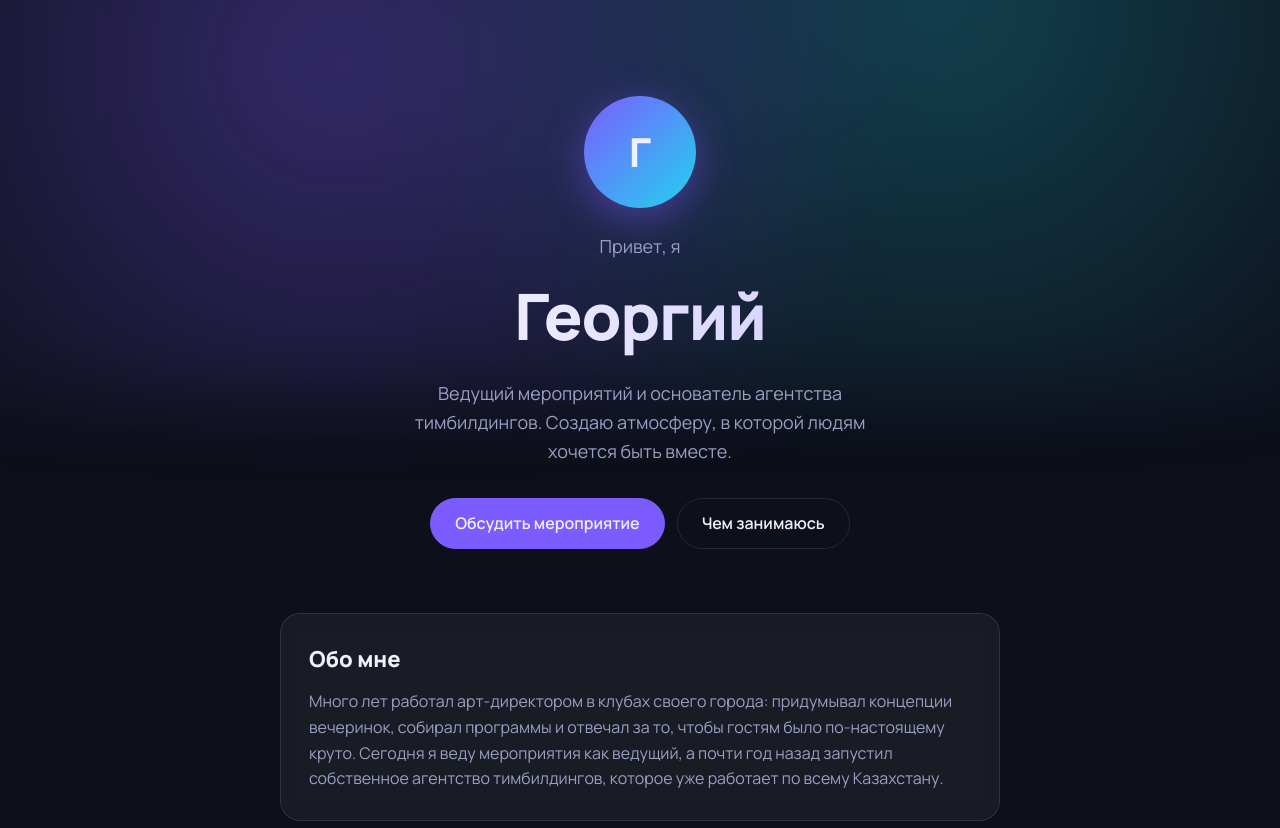
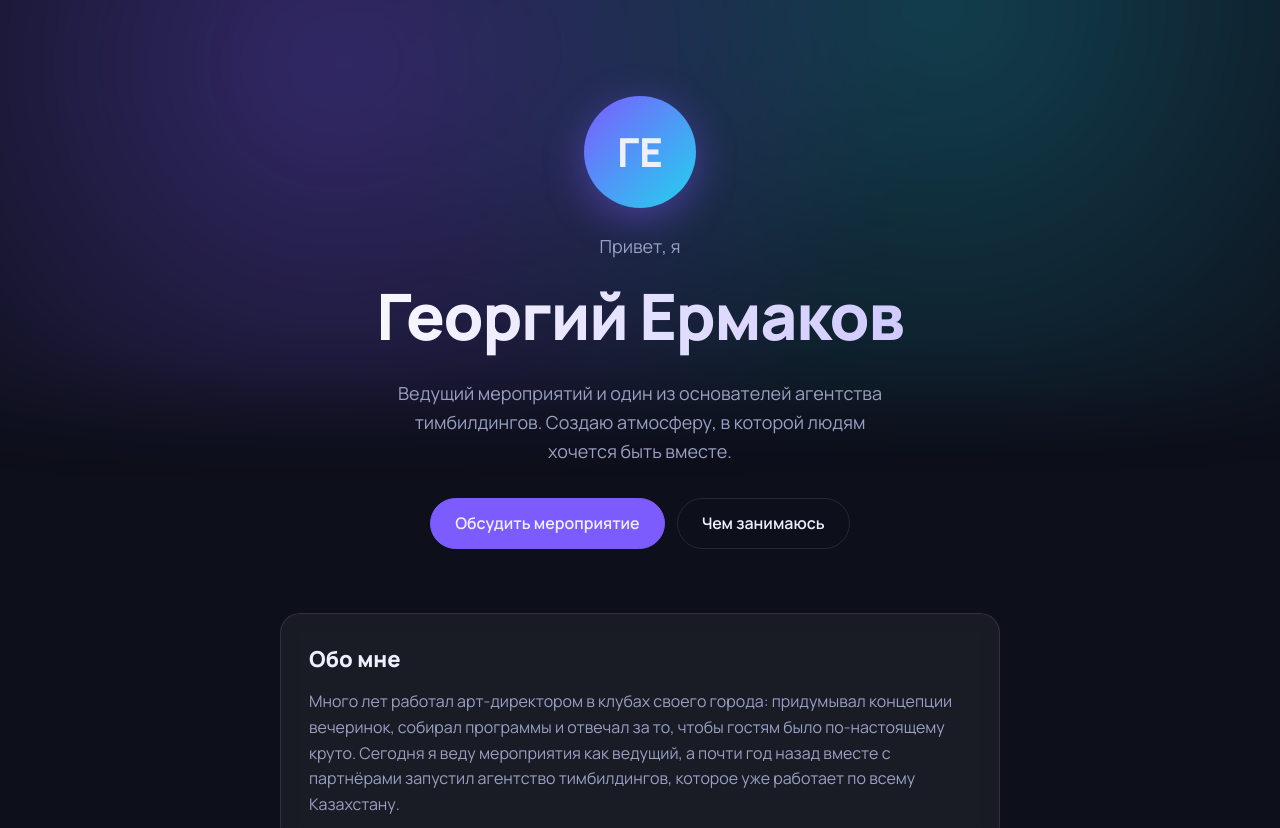
Before and after one commit to ahsog666-design/sait-vizitka, a plain HTML site: page index.html in a window 1280 px wide. Shown: the top 828 px of the page. Drawn offline with Linux system fonts and the light colour scheme.

Commit message:
Полное имя в шапке, «один из основателей» агентства
Co-Authored-By: Claude Opus 5.5 <noreply@anthropic.com>

```diff
--- a/index.html
+++ b/index.html
@@ -3,8 +3,8 @@
 <head>
   <meta charset="utf-8">
   <meta name="viewport" content="width=device-width, initial-scale=1">
-  <title>Георгий — ведущий мероприятий и тимбилдинги</title>
-  <meta name="description" content="Георгий — ведущий мероприятий, бывший арт-директор клубов, основатель агентства тимбилдингов. Работаем по всему Казахстану.">
+  <title>Георгий Ермаков — ведущий мероприятий и тимбилдинги</title>
+  <meta name="description" content="Георгий Ермаков — ведущий мероприятий, бывший арт-директор клубов, один из основателей агентства тимбилдингов. Работаем по всему Казахстану.">
   <link rel="preconnect" href="https://fonts.googleapis.com">
   <link rel="preconnect" href="https://fonts.gstatic.com" crossorigin>
   <link href="https://fonts.googleapis.com/css2?family=Manrope:wght@400;600;800&display=swap" rel="stylesheet">
@@ -14,10 +14,10 @@
   <div class="glow" aria-hidden="true"></div>
 
   <header class="hero">
-    <div class="avatar" aria-hidden="true">Г</div>
+    <div class="avatar" aria-hidden="true">ГЕ</div>
     <p class="hello">Привет, я</p>
-    <h1>Георгий</h1>
-    <p class="tagline">Ведущий мероприятий и основатель агентства тимбилдингов. Создаю атмосферу, в которой людям хочется быть вместе.</p>
+    <h1>Георгий Ермаков</h1>
+    <p class="tagline">Ведущий мероприятий и один из основателей агентства тимбилдингов. Создаю атмосферу, в которой людям хочется быть вместе.</p>
     <nav class="links">
       <a class="btn primary" href="#contacts">Обсудить мероприятие</a>
       <a class="btn" href="#services">Чем занимаюсь</a>
@@ -27,7 +27,7 @@
   <main>
     <section class="card reveal" id="about">
       <h2>Обо мне</h2>
-      <p>Много лет работал арт-директором в клубах своего города: придумывал концепции вечеринок, собирал программы и отвечал за то, чтобы гостям было по-настоящему круто. Сегодня я веду мероприятия как ведущий, а почти год назад запустил собственное агентство тимбилдингов, которое уже работает по всему Казахстану.</p>
+      <p>Много лет работал арт-директором в клубах своего города: придумывал концепции вечеринок, собирал программы и отвечал за то, чтобы гостям было по-настоящему круто. Сегодня я веду мероприятия как ведущий, а почти год назад вместе с партнёрами запустил агентство тимбилдингов, которое уже работает по всему Казахстану.</p>
     </section>
 
     <section class="card reveal" id="services">
@@ -54,7 +54,7 @@
     <section class="card reveal">
       <h2>Опыт</h2>
       <ul class="timeline">
-        <li><strong>Сейчас</strong><span>Основатель агентства тимбилдингов: почти год работы по всему Казахстану</span></li>
+        <li><strong>Сейчас</strong><span>Один из основателей агентства тимбилдингов: почти год работы по всему Казахстану</span></li>
         <li><strong>Сейчас</strong><span>Ведущий мероприятий</span></li>
         <li><strong>Ранее</strong><span>Арт-директор во многих клубах города</span></li>
       </ul>
@@ -72,7 +72,7 @@
   </main>
 
   <footer>
-    <p>© <span id="year"></span> Георгий · Казахстан</p>
+    <p>© <span id="year"></span> Георгий Ермаков · Казахстан</p>
   </footer>
 
   <script src="script.js"></script>
```
